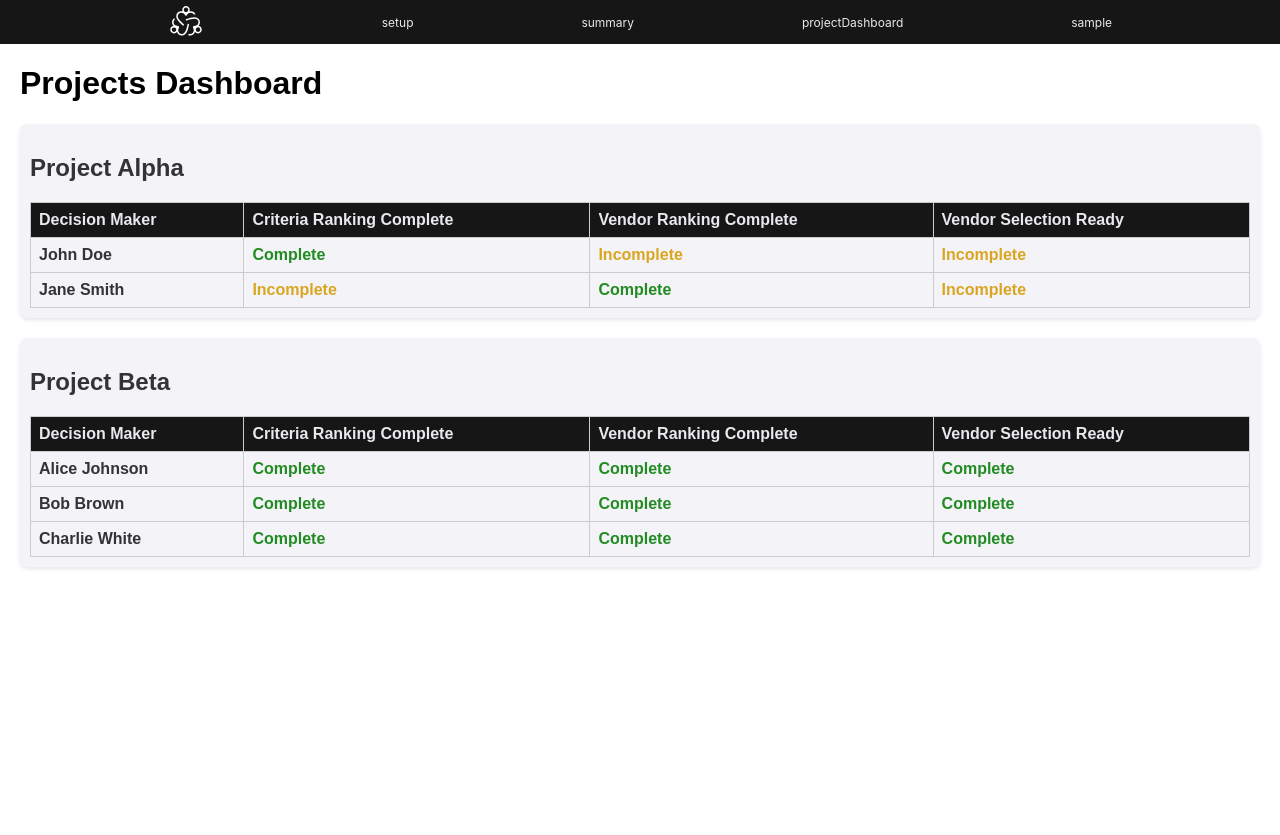
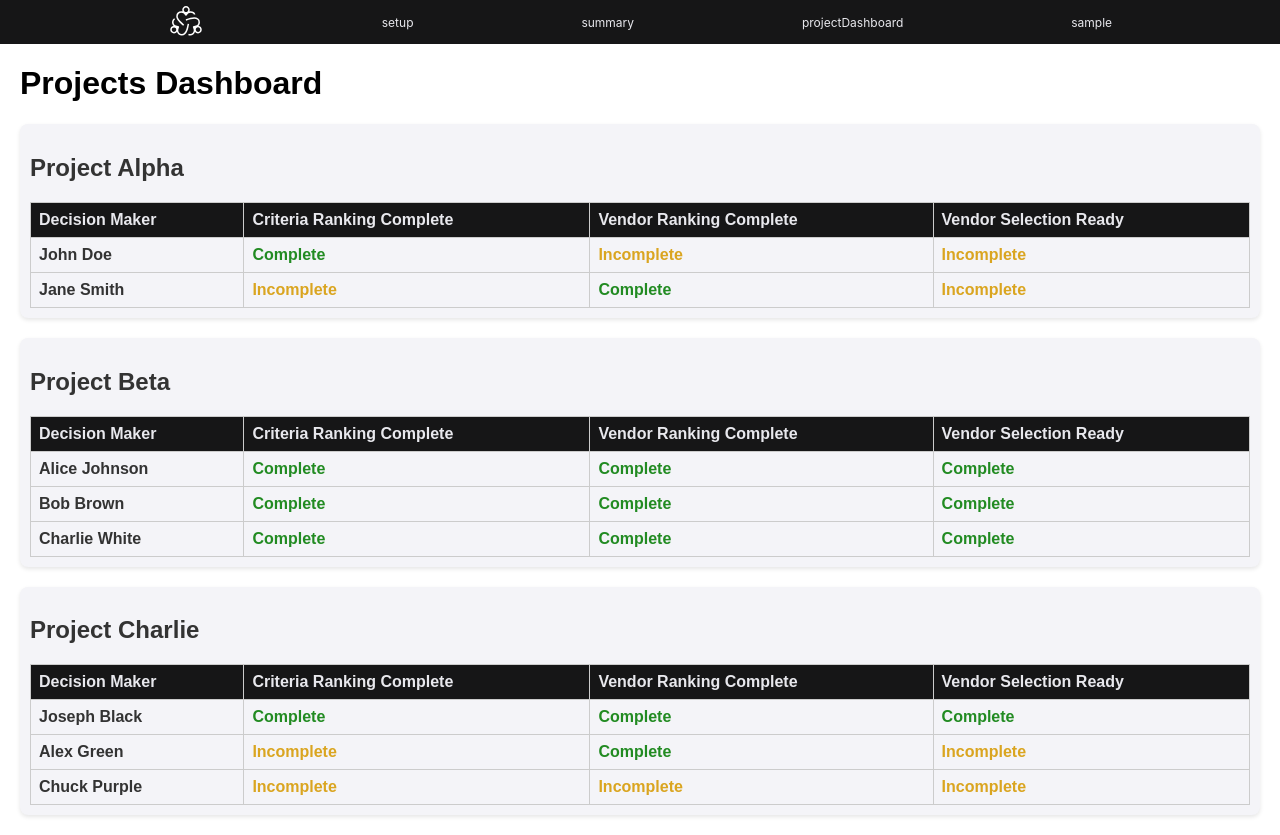
Before and after one commit to MACS490-TMM/Tool, a React (Create React App) app in the folder webapp/: page /dashboard in a window 1280 px wide. Before the commit the page ends 800 px from the top, so only its background shows below. Built offline with nearby package versions, Linux system fonts and the light colour scheme; sample sign-in values are in the browser's storage.

Commit message:
Add more data to projectDashboardList

```diff
--- a/webapp/src/Pages/ProjectsDashboard/ProjectsDashboard.js
+++ b/webapp/src/Pages/ProjectsDashboard/ProjectsDashboard.js
@@ -50,6 +50,30 @@ function ProjectsDashboard() {
                     "name": "Charlie White",
                     "criteriaRankingComplete": true,
                     "vendorRankingComplete": true
+                }
+            ]
+        },
+        {
+            "id": 3,
+            "name": "Project Charlie",
+            "decisionMakers": [
+                {
+                    "id": 301,
+                    "name": "Joseph Black",
+                    "criteriaRankingComplete": true,
+                    "vendorRankingComplete": true
+                },
+                {
+                    "id": 302,
+                    "name": "Alex Green",
+                    "criteriaRankingComplete": false,
+                    "vendorRankingComplete": true
+                },
+                {
+                    "id": 303,
+                    "name": "Chuck Purple",
+                    "criteriaRankingComplete": false,
+                    "vendorRankingComplete": false
                 }
             ]
         }
```
